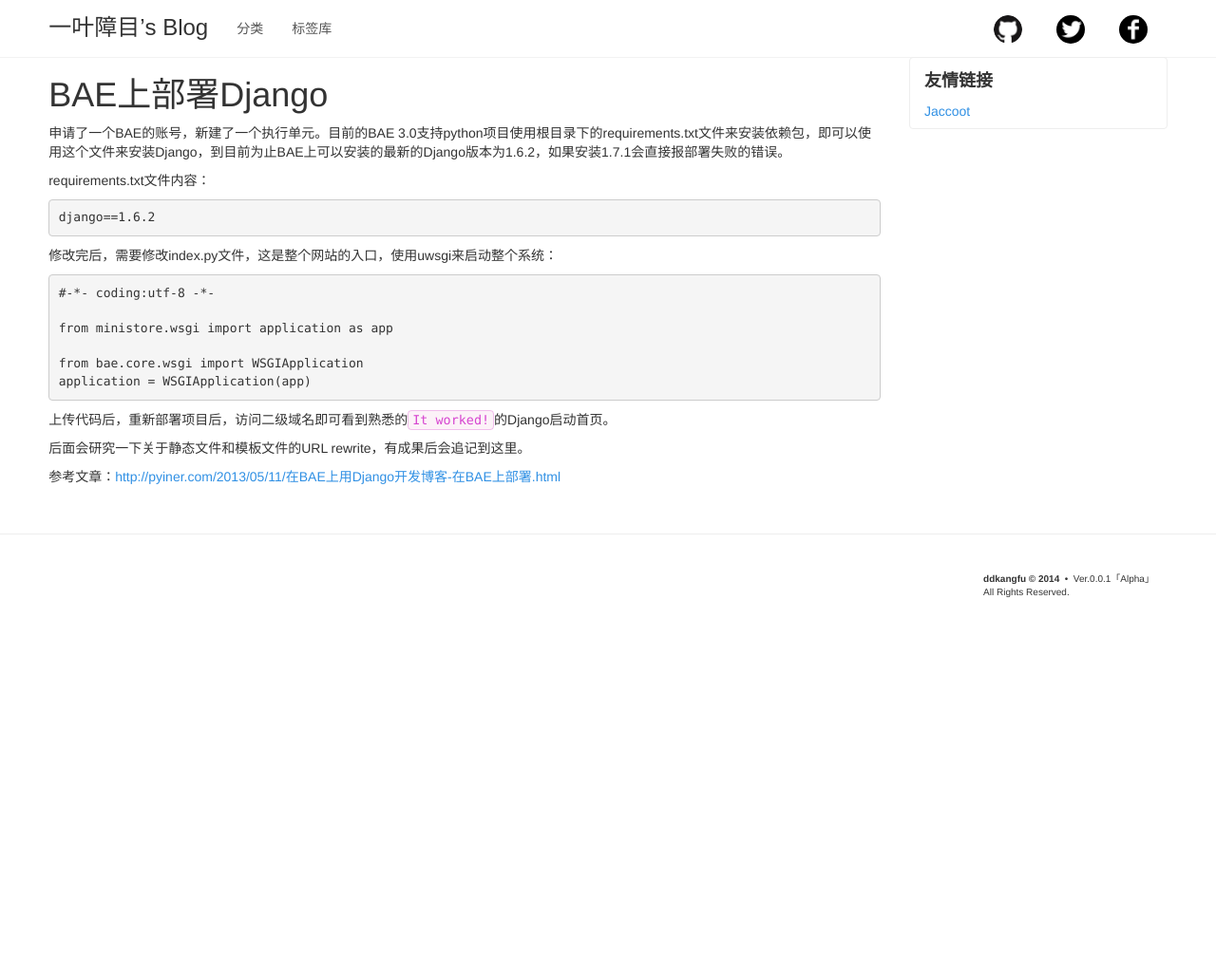
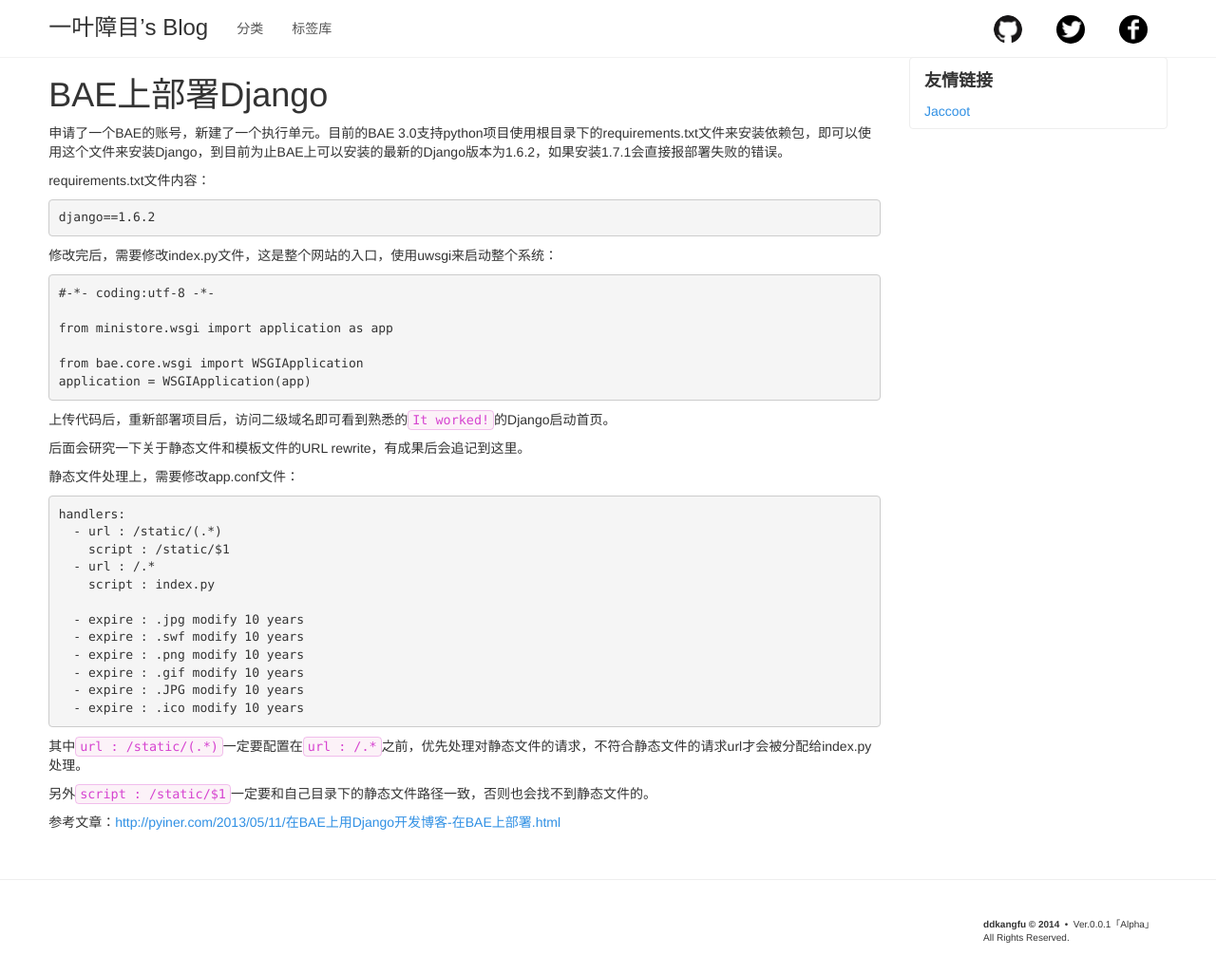
Before and after one commit to ddkangfu/ddkangfu.github.io, a Jekyll site: the page built from _posts/2015-01-14-bae-django.md, in a window 1280 px wide. Shown: the whole page at 95% size. Built offline with Jekyll 4.4.1, drawn with Linux system fonts in a browser that asks for light colours; some web fonts are replaced; Markdown is read by kramdown in place of the engine named in the settings; before the commit the page ends 900 px from its top, so only the background shows below that.

Commit message:
modified: 2014-01-14的文章。

````diff
--- a/_posts/2015-01-14-bae-django.md
+++ b/_posts/2015-01-14-bae-django.md
@@ -31,4 +31,25 @@
 
 后面会研究一下关于静态文件和模板文件的URL rewrite，有成果后会追记到这里。
 
+静态文件处理上，需要修改app.conf文件：
+
+```
+handlers:
+  - url : /static/(.*)
+    script : /static/$1
+  - url : /.*
+    script : index.py
+
+  - expire : .jpg modify 10 years
+  - expire : .swf modify 10 years
+  - expire : .png modify 10 years
+  - expire : .gif modify 10 years
+  - expire : .JPG modify 10 years
+  - expire : .ico modify 10 years
+```
+
+其中`url : /static/(.*)`一定要配置在`url : /.*`之前，优先处理对静态文件的请求，不符合静态文件的请求url才会被分配给index.py处理。
+
+另外`script : /static/$1`一定要和自己目录下的静态文件路径一致，否则也会找不到静态文件的。
+
 参考文章：[http://pyiner.com/2013/05/11/在BAE上用Django开发博客-在BAE上部署.html](http://pyiner.com/2013/05/11/在BAE上用Django开发博客-在BAE上部署.html)
````
